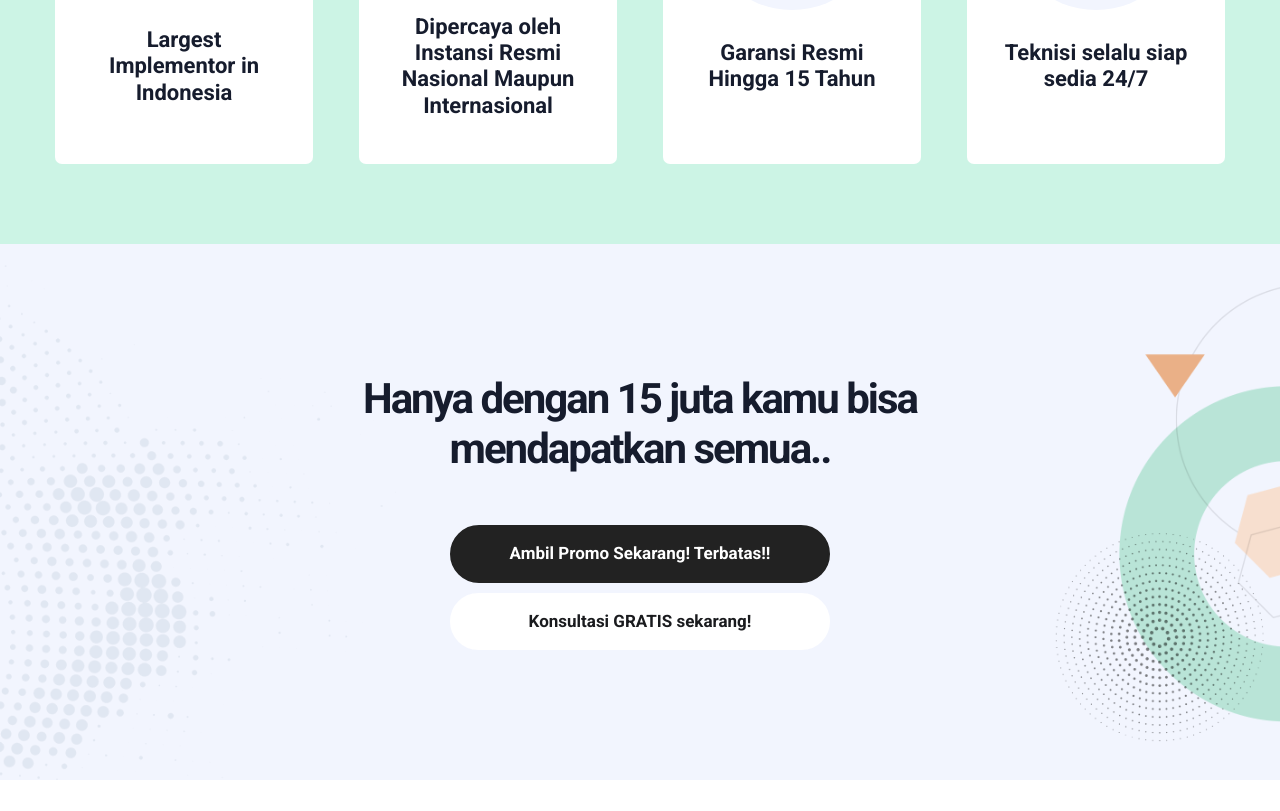
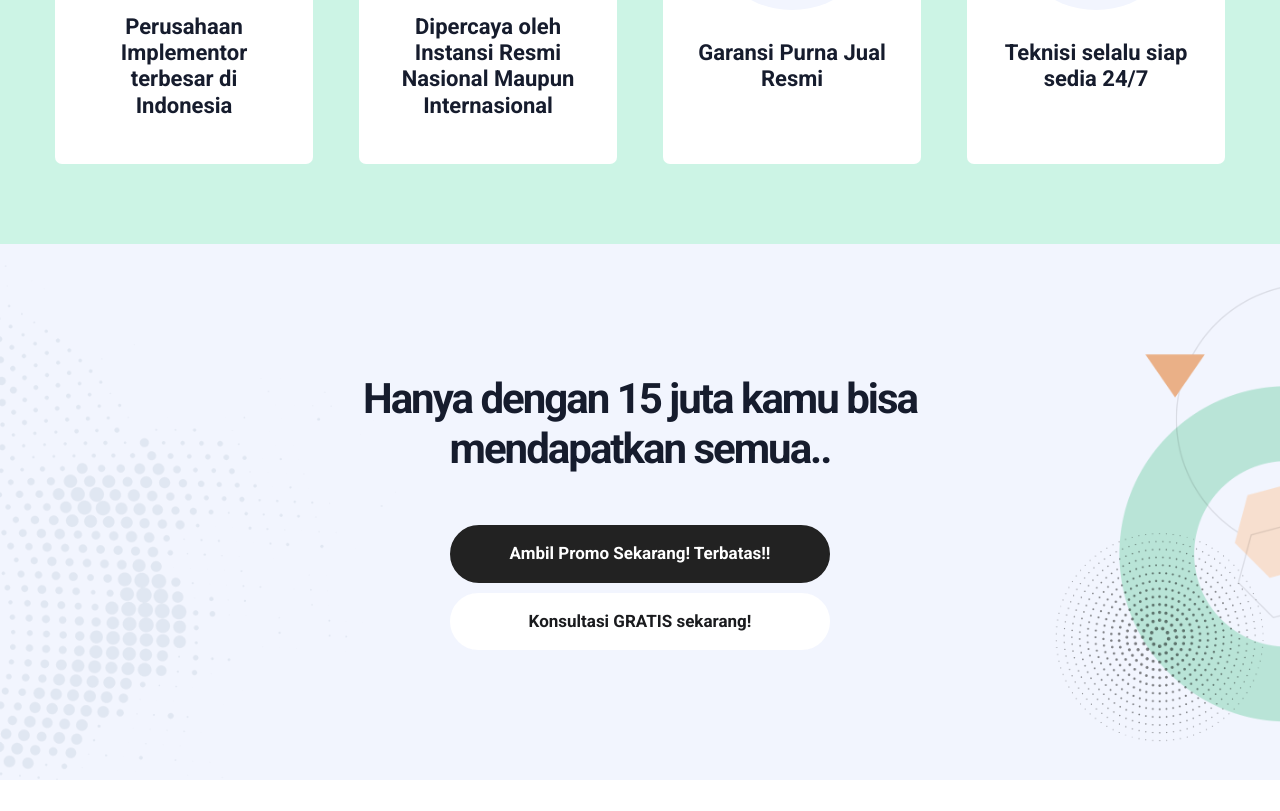
Before and after one commit to haiisol/landing-page, a plain HTML site: page index.html in a window 1280 px wide. Shown: the part 5934-6745 px from the top of the page. Drawn offline with Linux system fonts and the light colour scheme.

Commit message:
update content

```diff
--- a/index.html
+++ b/index.html
@@ -451,7 +451,7 @@
             <div class="thumb">
               <img src="assets/img/feature/implementor.png" loading="lazy" alt="Image">
             </div>
-            <h4 class="title">Largest Implementor in Indonesia</h4>
+            <h4 class="title">Perusahaan Implementor terbesar di Indonesia</h4>
           </div>
         </div>
         <div class="col">
@@ -467,7 +467,7 @@
             <div class="thumb">
               <img src="assets/img/feature/guarantee.png" loading="lazy" alt="Image">
             </div>
-            <h4 class="title">Garansi Resmi Hingga 15 Tahun</h4>
+            <h4 class="title">Garansi Purna Jual Resmi</h4>
           </div>
         </div>
         <div class="col">
```
